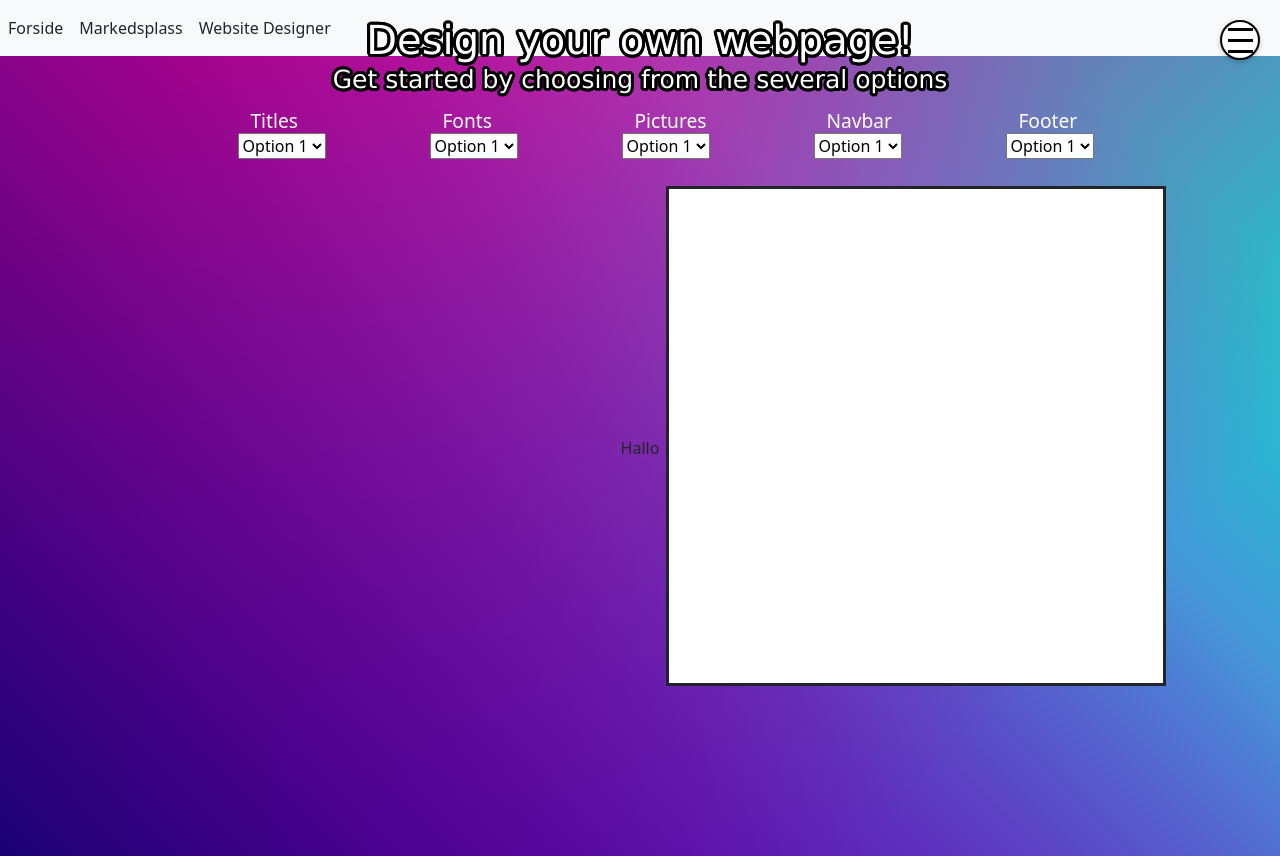
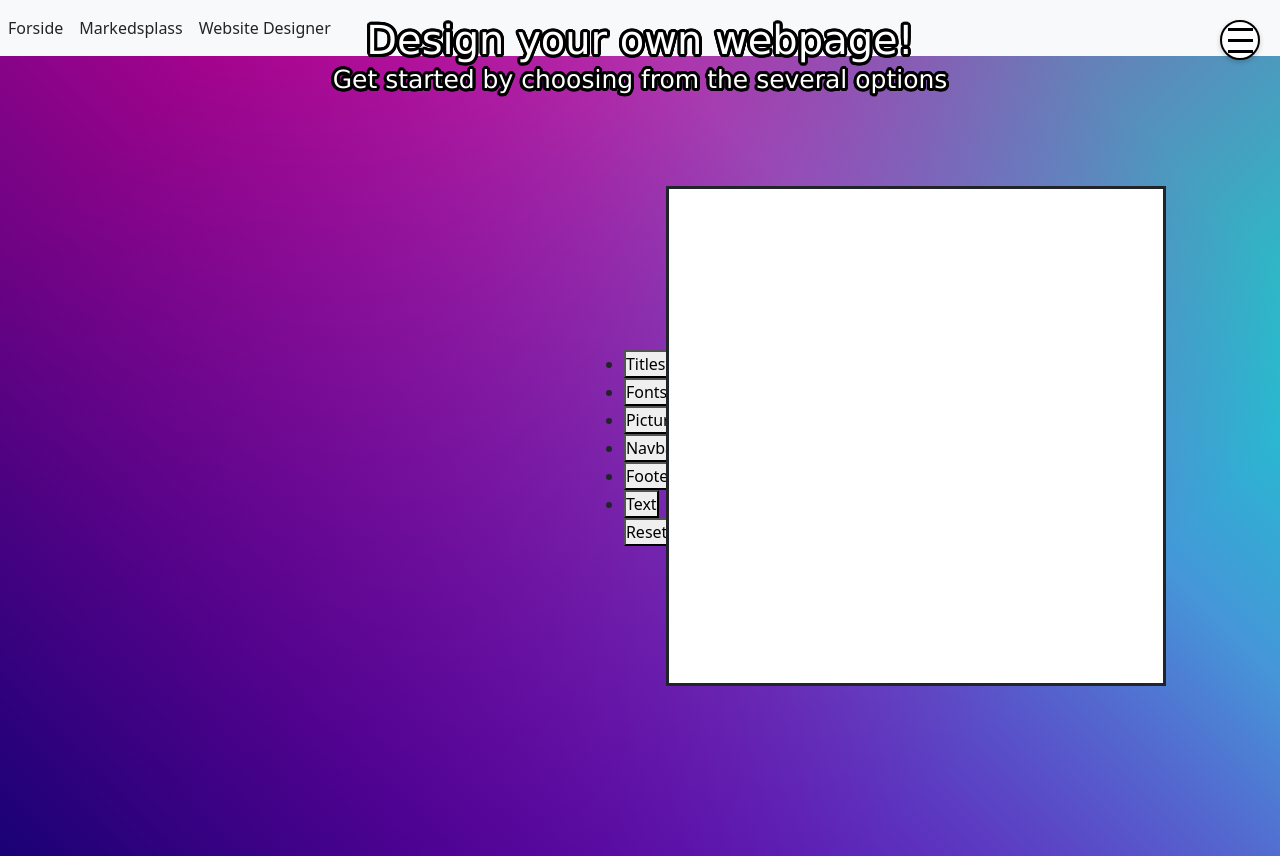
Before and after one commit to jonbonde/APP2000, a React (Create React App) app in the folder reactclient/: page /WireframeTool in a window 1280 px wide. Built offline with nearby package versions, Linux system fonts and the light colour scheme.

Commit message:
Fjernet gamle knapper, og la til nye knapper

```diff
--- a/reactclient/src/Pages/WireframeTool.js
+++ b/reactclient/src/Pages/WireframeTool.js
@@ -1,84 +1,239 @@
 import "../Utilities/Stylesheet.css";
-import HamburgerMenu from './HamburgerMenu';
+import HamburgerMenu from "./HamburgerMenu";
 
 function WireframeTool() {
   return (
     <div className="background">
-      <div className="customWebpage"></div>
-      <div className="dropdown1">
-        <label htmlFor="menu1" className="white-text">
-          Titles
-        </label>
-        <select id="menu1">
-          <option value="option1">Option 1</option>
-          <option value="option2">Option 2</option>
-          <option value="option3">Option 3</option>
-        </select>
-      </div>
-      <div className="dropdown2">
-        <label htmlFor="menu2" className="white-text dropdown-label">
-          Fonts
-        </label>
-        <select id="menu2">
-          <option value="option1">Option 1</option>
-          <option value="option2">Option 2</option>
-          <option value="option3">Option 3</option>
-        </select>
-      </div>
-      <div className="dropdown3">
-        <label htmlFor="menu3" className="white-text">
-          Pictures
-        </label>
-        <select id="menu3">
-          <option value="option1">Option 1</option>
-          <option value="option2">Option 2</option>
-          <option value="option3">Option 3</option>
-        </select>
-      </div>
-      <div className="dropdown4">
-        <label htmlFor="menu4" className="white-text">
-          Navbar
-        </label>
-        <select id="menu4">
-          <option value="option1">Option 1</option>
-          <option value="option2">Option 2</option>
-          <option value="option3">Option 3</option>
-        </select>
-      </div>
-      <div className="dropdown5">
-        <label htmlFor="menu5" className="white-text ">
-          Footer
-        </label>
-        <select id="menu5">
-          <option value="option1">Option 1</option>
-          <option value="option2">Option 2</option>
-          <option value="option3">Option 3</option>
-        </select>
+
+      <div className="customWebpage">
+
       </div>
 
-      <h1 className="heading">Design your own webpage!</h1>
+      <h1 className="heading">Design your own webpage!
+      </h1>
       <p className="smallerHeading">
         Get started by choosing from the several options
       </p>
 
-    <div className="">
-      <p>Hallo</p>
+      <nav class="navbarRight">
+        <ul>
+          <li>
+            <button onClick={handleTitlesButtonClick}>Titles</button>
+          </li>
+          <li>
+            <button onClick={handleFontsButtonClick}>Fonts</button>
+          </li>
+          <li>
+            <button onClick={handlePicturesButtonClick}>Pictures</button>
+          </li>
+          <li>
+            <button onClick={handleNavbarButtonClick}>Navbar</button>
+          </li>
+          <li>
+            <button>Footer</button>
+          </li>
+          <li>
+            <button>Text</button>
+          </li>
+          <button onClick={handleResetButtonClick}>Reset</button>
+        </ul>
+      </nav>
+
+      <HamburgerMenu></HamburgerMenu>
     </div>
-
-
-    <HamburgerMenu>
-
-    </HamburgerMenu>
-
-    </div>
-
-
-
-
-
   );
 }
 
+// Reset button, fjerner titler, bilder og navbar.
 
+function handleResetButtonClick() {
+  const textElement = document.querySelector("pTitles");
+  if (textElement) {
+    textElement.remove();
+  }
+  const pictureElement = document.querySelector("divPicture");
+  if (pictureElement) {
+    pictureElement.remove();
+  }
+  const navbarElement = document.querySelector("divNavbar");
+  if (navbarElement) {
+    navbarElement.remove();
+  }
+}
+
+// Titles button, legger til tekst på skjermen.
+
+function handleTitlesButtonClick() {
+  const titleText = "Hello, world!";
+  const textElement = document.createElement("pTitles");
+  textElement.innerText = titleText;
+  textElement.style.position = "absolute";
+  textElement.style.top = "32%";
+  textElement.style.left = "42%";
+  textElement.style.transform = "translate(-50%, -50%)";
+  document.body.appendChild(textElement);
+}
+
+// Fonts knapp, endrer fonten til titlen.
+
+function handleFontsButtonClick() {
+  const textElement = document.querySelector("pTitles");
+  if (textElement) {
+    const fonts = [
+      "Arial, sans-serif",
+      "Georgia, serif",
+      "Impact, Charcoal, sans-serif",
+      "Times New Roman, Times, serif",
+      "Courier New, Courier, monospace",
+    ];
+
+    const currentFontIndex = fonts.indexOf(textElement.style.fontFamily);
+    const nextFontIndex = (currentFontIndex + 1) % fonts.length;
+    textElement.style.fontFamily = fonts[nextFontIndex];
+  }
+}
+
+// Picture knapp, lager en firkant som kan dras og som kan endre størrelse.
+
+function handlePicturesButtonClick() {
+  const pictureElement = document.createElement("divPicture");
+  pictureElement.style.width = "100px";
+  pictureElement.style.height = "100px";
+  pictureElement.style.backgroundColor = "white";
+  pictureElement.style.border = "2px solid black";
+  pictureElement.style.position = "absolute";
+  pictureElement.style.top = "40%";
+  pictureElement.style.left = "40%";
+  pictureElement.style.transform = "translate(-50%, -50%)";
+  pictureElement.draggable = true;
+  pictureElement.addEventListener("dragstart", dragStart);
+  pictureElement.addEventListener("dragend", dragEnd);
+  pictureElement.addEventListener("mousedown", mouseDown);
+  document.body.appendChild(pictureElement);
+
+  function dragStart(event) {
+    event.dataTransfer.setData("text/plain", event.target.id);
+    event.currentTarget.style.backgroundColor = "gray";
+  }
+
+  function dragEnd(event) {
+    event.currentTarget.style.backgroundColor = "white";
+  }
+
+  function mouseDown(event) {
+    event.preventDefault();
+    const startX = event.clientX;
+    const startY = event.clientY;
+    const startWidth = parseInt(
+      document.defaultView.getComputedStyle(pictureElement).width,
+      10
+    );
+    const startHeight = parseInt(
+      document.defaultView.getComputedStyle(pictureElement).height,
+      10
+    );
+    const rect = pictureElement.getBoundingClientRect();
+    const elemTop = rect.top;
+    const elemLeft = rect.left;
+    const elemRight = rect.right;
+    const elemBottom = rect.bottom;
+    const border = 10;
+    let isDragging = false;
+    let isResizing = false;
+    if (event.clientX - elemLeft < border && event.clientY - elemTop < border) {
+      isResizing = true;
+    } else if (
+      elemRight - event.clientX < border &&
+      elemBottom - event.clientY < border
+    ) {
+      isResizing = true;
+    } else if (event.clientX - elemLeft < border) {
+      isDragging = true;
+      pictureElement.style.cursor = "w-resize";
+    } else if (elemRight - event.clientX < border) {
+      isDragging = true;
+      pictureElement.style.cursor = "e-resize";
+    } else if (event.clientY - elemTop < border) {
+      isDragging = true;
+      pictureElement.style.cursor = "n-resize";
+    } else if (elemBottom - event.clientY < border) {
+      isDragging = true;
+      pictureElement.style.cursor = "s-resize";
+    } else {
+      isDragging = true;
+      pictureElement.style.cursor = "move";
+    }
+    if (isDragging) {
+      document.documentElement.addEventListener("mousemove", dragMove);
+      document.documentElement.addEventListener("mouseup", dragEnd);
+    }
+    if (isResizing) {
+      document.documentElement.addEventListener("mousemove", resizeMove);
+      document.documentElement.addEventListener("mouseup", resizeEnd);
+    }
+
+    function dragMove(event) {
+      const newX = elemLeft + event.clientX - startX;
+      const newY = elemTop + event.clientY - startY;
+      pictureElement.style.left = `${newX}px`;
+      pictureElement.style.top = `${newY}px`;
+    }
+
+    function resizeMove(event) {
+      const newWidth = startWidth + event.clientX - startX;
+      const newHeight = startHeight + event.clientY - startY;
+      pictureElement.style.width = `${newWidth}px`;
+      pictureElement.style.height = `${newHeight}px`;
+      if (
+        event.clientX - elemLeft < border &&
+        event.clientY - elemTop < border
+      ) {
+        pictureElement.style.cursor = "nw-resize";
+      } else if (
+        elemRight - event.clientX < border &&
+        elemBottom - event.clientY < border
+      ) {
+        pictureElement.style.cursor = "se-resize";
+      } else if (event.clientX - elemLeft < border) {
+        pictureElement.style.cursor = "w-resize";
+      } else if (elemRight - event.clientX < border) {
+        pictureElement.style.cursor = "e-resize";
+      } else if (event.clientY - elemTop < border) {
+        pictureElement.style.cursor = "n-resize";
+      } else if (elemBottom - event.clientY < border) {
+        pictureElement.style.cursor = "s-resize";
+      } else {
+        pictureElement.style.cursor = "nwse-resize";
+      }
+    }
+
+    function dragEnd(event) {
+      document.documentElement.removeEventListener("mousemove", dragMove);
+      document.documentElement.removeEventListener("mouseup", dragEnd);
+      pictureElement.style.cursor = "default";
+    }
+
+    function resizeEnd(event) {
+      document.documentElement.removeEventListener("mousemove", resizeMove);
+      document.documentElement.removeEventListener("mouseup", resizeEnd);
+      pictureElement.style.cursor = "default";
+    }
+  }
+}
+
+// Navbar knapp, lager en navbar på skjermen.
+
+function handleNavbarButtonClick() {
+  const navbarElement = document.createElement("divNavbar");
+  navbarElement.style.width = "200px";
+  navbarElement.style.height = "50px";
+  navbarElement.style.backgroundColor = "white";
+  navbarElement.style.border = "2px solid black";
+  navbarElement.style.position = "absolute";
+  navbarElement.style.top = "50%";
+  navbarElement.style.left = "50%";
+  navbarElement.style.transform = "translate(-50%, -50%)";
+  document.body.appendChild(navbarElement);
+}
 
 export default WireframeTool;
```
